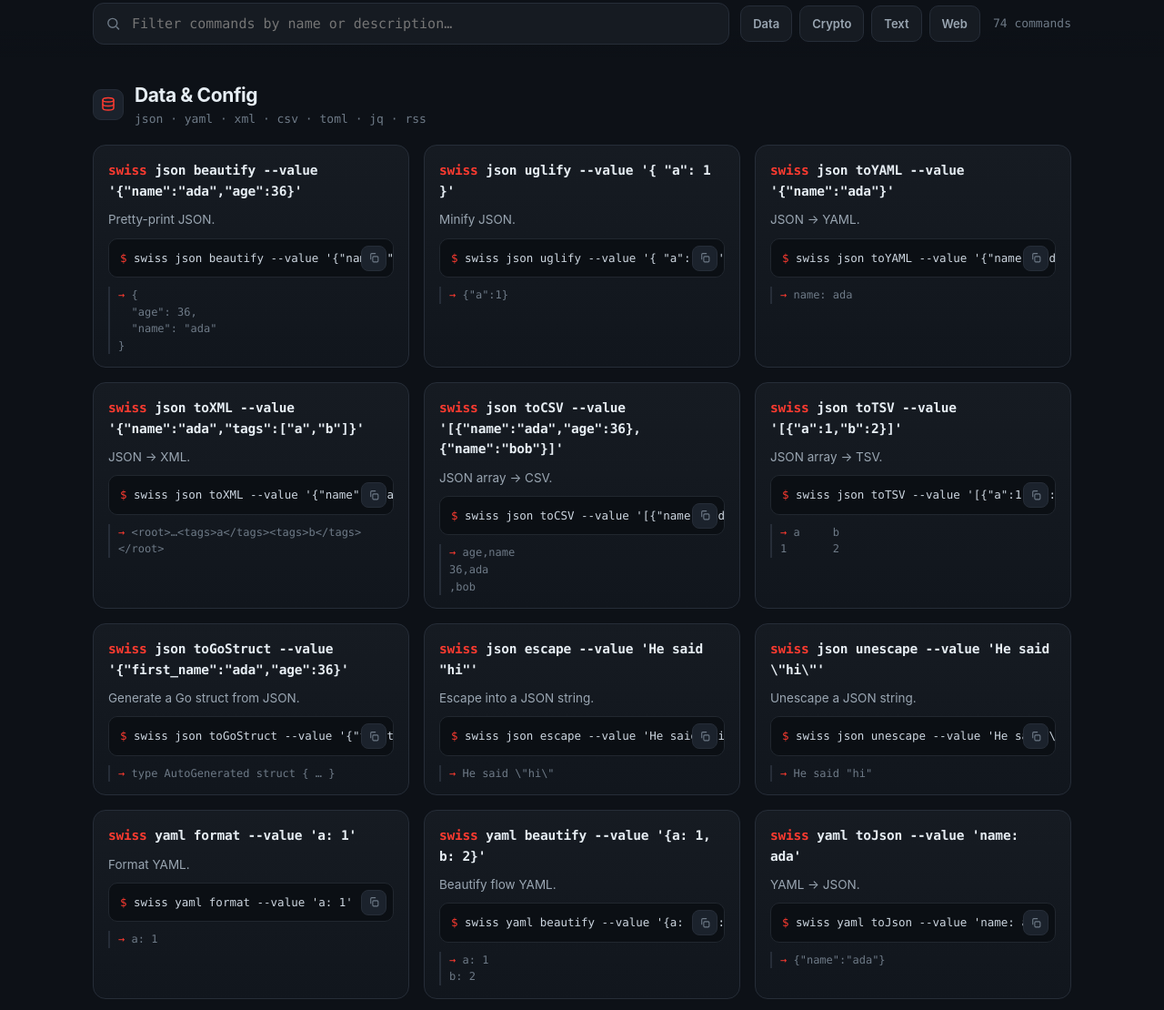
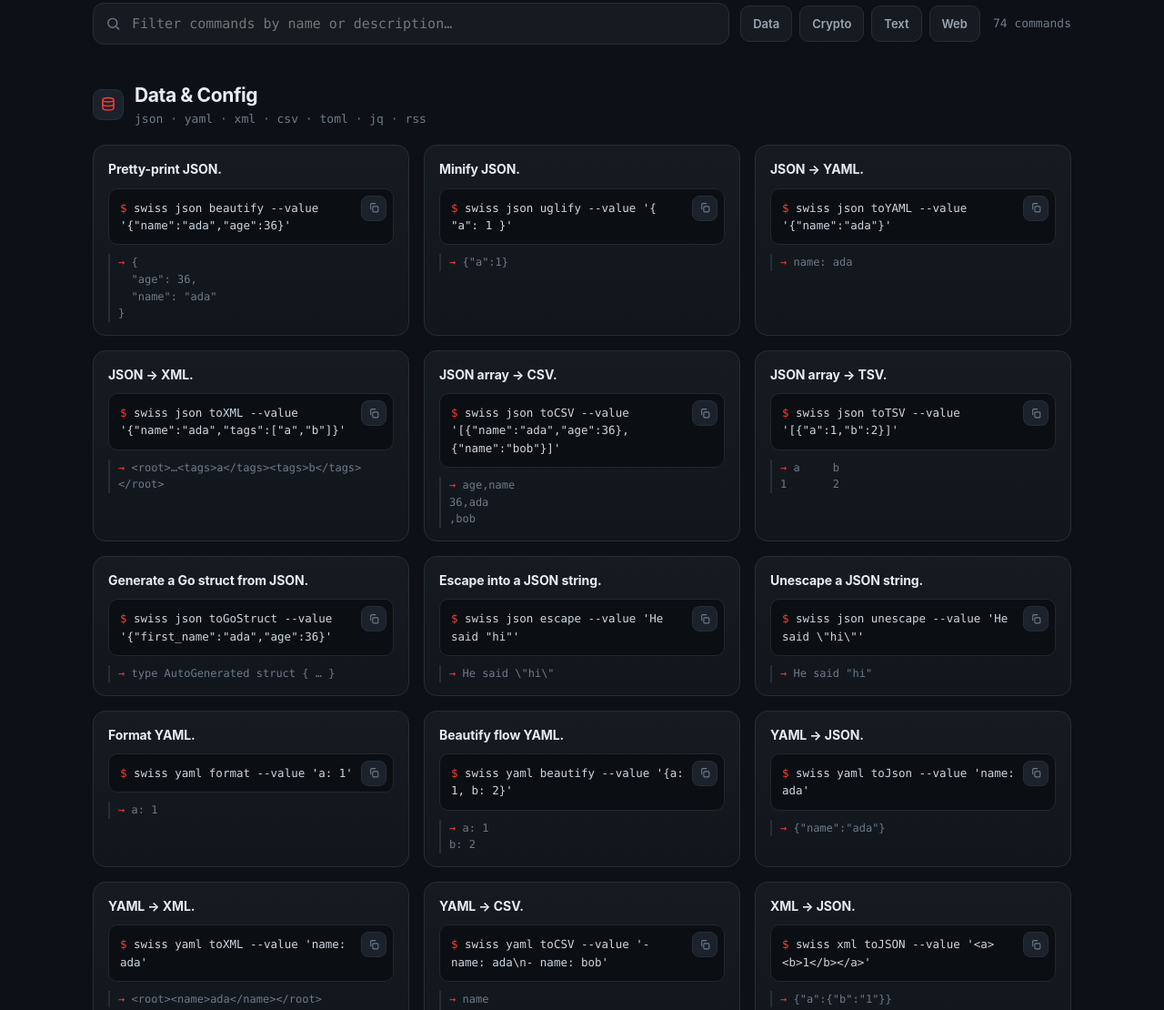
Before and after one commit to huseyinbabal/swiss, a plain HTML site: page docs/index.html in a window 1280 px wide. Shown: the part 994-2104 px from the top of the page at 91% size. Drawn offline with Linux system fonts and the light colour scheme.

Commit message:
Docs site: cleaner cards
- Use the description as the card heading instead of the full command
  (the command was redundant with the code box and looked odd as a title).
- Wrap long command examples onto multiple lines in the code box
  (white-space: pre-wrap) instead of truncating them.

```diff
--- a/docs/index.html
+++ b/docs/index.html
@@ -206,16 +206,14 @@
   .card.in{opacity:1;transform:none}
   .card:hover{transform:translateY(-4px);border-color:#39424e;box-shadow:var(--shadow)}
   .card h3{
-    margin:0;font-family:var(--mono);font-size:14.5px;font-weight:650;letter-spacing:-.2px;
-    color:var(--text);word-break:break-word;
+    margin:0;font-size:14px;font-weight:650;letter-spacing:-.1px;
+    color:var(--text);line-height:1.45;
   }
-  .card h3 .pfx{color:var(--accent-2)}
-  .card p{margin:0;font-size:13.5px;color:var(--muted);line-height:1.5}
   .card .ex{
     position:relative;background:#0b0f14;border:1px solid var(--border-soft);border-radius:10px;
     padding:11px 40px 11px 12px;overflow:auto;
   }
-  .card .ex pre{margin:0;font-family:var(--mono);font-size:12.5px;color:#cdd6e0;white-space:pre}
+  .card .ex pre{margin:0;font-family:var(--mono);font-size:12.5px;color:#cdd6e0;white-space:pre-wrap;word-break:break-word;overflow-wrap:anywhere}
   .card .ex .pfx{color:var(--accent-2)}
   .card .ex .mini{
     position:absolute;top:7px;right:7px;width:28px;height:28px;display:grid;place-items:center;
@@ -465,13 +463,6 @@ brew install swiss" aria-label="Copy install commands">
   /* ---------- helpers ---------- */
   function esc(s){return s.replace(/&/g,"&amp;").replace(/</g,"&lt;").replace(/>/g,"&gt;");}
   // Render command title: first token "swiss" stays, render plainly with red "swiss" prefix
-  function titleHtml(cmd){
-    var firstSpace = cmd.indexOf(" ");
-    var head = firstSpace === -1 ? cmd : cmd.slice(0, firstSpace);
-    var rest = firstSpace === -1 ? "" : cmd.slice(firstSpace);
-    return '<span class="pfx">'+esc(head)+'</span>'+esc(rest);
-  }
-
   /* ---------- build catalog DOM ---------- */
   var catalog = document.getElementById("catalog");
   var allCards = [];
@@ -498,8 +489,7 @@ brew install swiss" aria-label="Copy install commands">
       card.setAttribute("data-search", (cmd + " " + desc).toLowerCase());
 
       card.innerHTML =
-        '<h3>'+titleHtml(cmd)+'</h3>'+
-        '<p>'+esc(desc)+'</p>'+
+        '<h3>'+esc(desc)+'</h3>'+
         '<div class="ex">'+
           '<button class="mini" type="button" aria-label="Copy command" title="Copy command">'+
             '<svg width="13" height="13" viewBox="0 0 24 24" fill="none" stroke="currentColor" stroke-width="2"><rect x="9" y="9" width="11" height="11" rx="2"/><path d="M5 15V5a2 2 0 0 1 2-2h8"/></svg>'+
```
